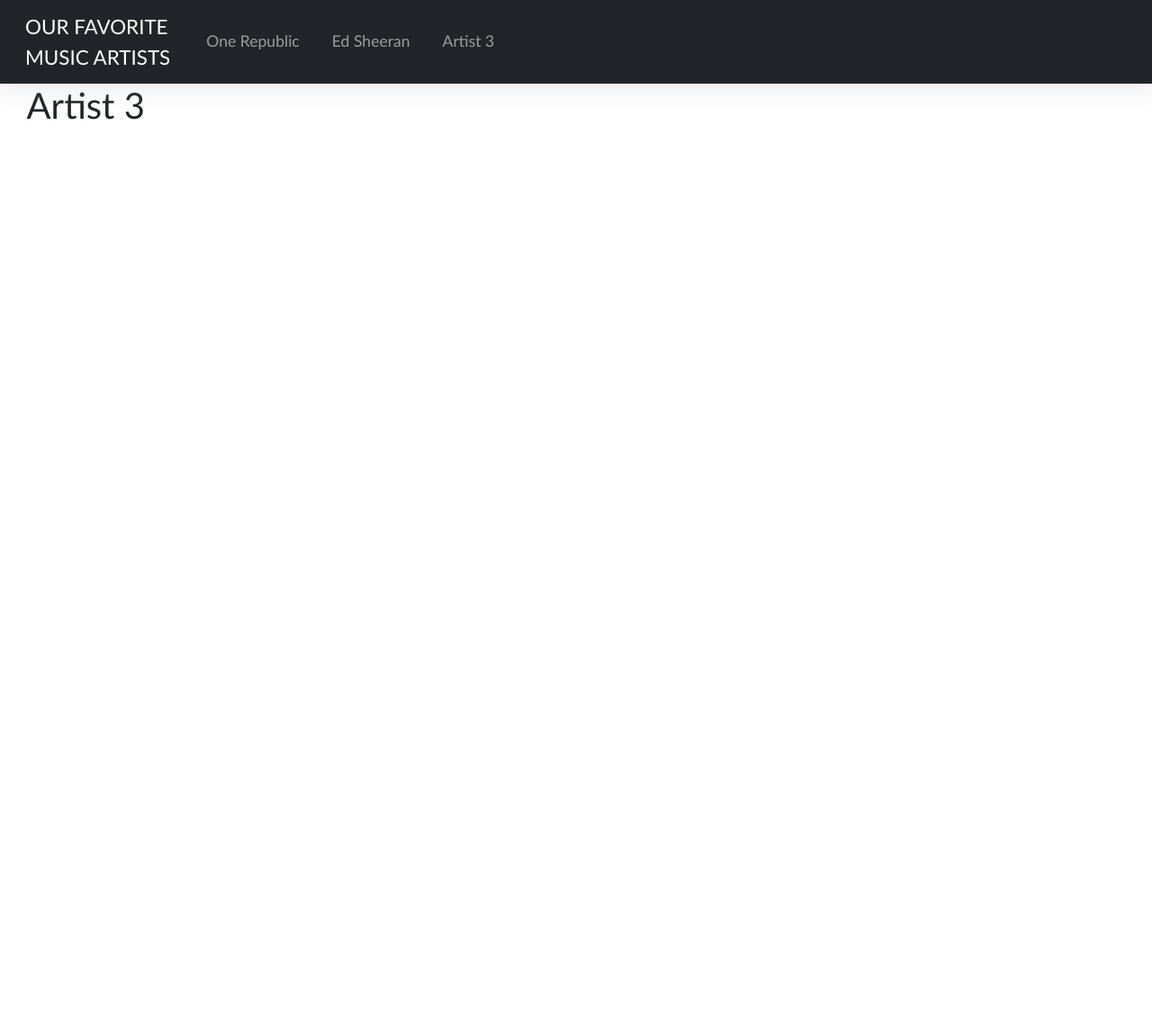
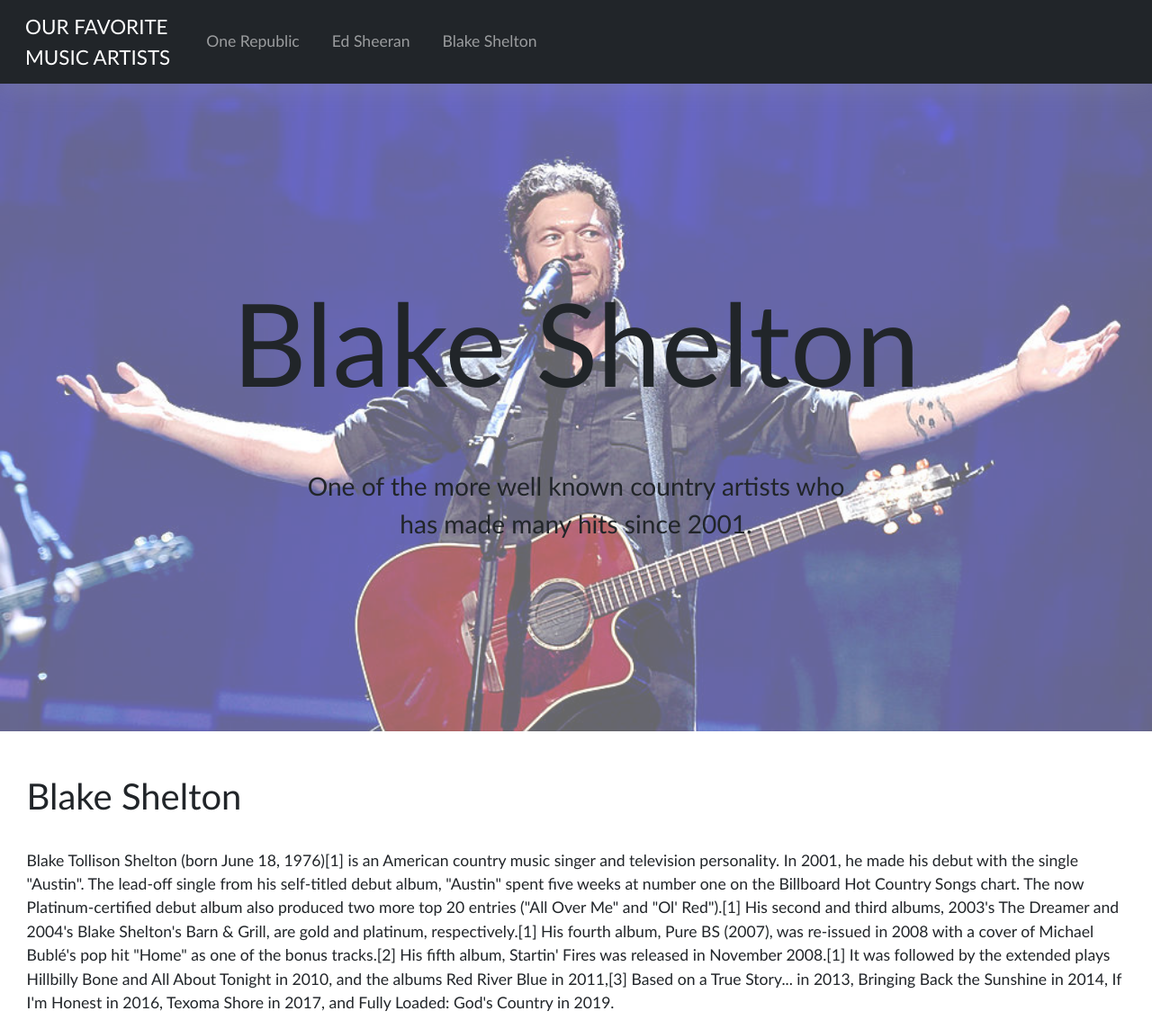
Before and after one commit to cladams7905/CS260_CreativeProject1, a plain HTML site: page artist3.html in a window 1280 px wide. Shown: the whole page at 90% size. Before the commit the page ends 800 px from the top, so only its background shows below. Drawn offline with nearby package versions, Linux system fonts and the light colour scheme.

Commit message:
Finished artist 3 and main page

```diff
--- a/artist3.html
+++ b/artist3.html
@@ -28,7 +28,7 @@
                 <a class="nav-link" href="artist2.html">Ed Sheeran</a>
               </li>
               <li class="nav-item">
-                <a class="nav-link" href="artist3.html">Artist 3</a>
+                <a class="nav-link" href="artist3.html">Blake Shelton</a>
               </li>
             </ul>
           </div>
@@ -37,9 +37,18 @@
       <!--Navbar end-->
 
       <!--Main content start-->
+      <div class="img-container">
+        <img class="banner-img" style="opacity:0.6;"  src="images/shelton1.jpg"/>
+        <div class='text-container'>
+          <div class="text-centered lg">Blake Shelton</div>
+          <div class="text-bottom md">One of the more well known country artists who has made many hits since 2001.</div>
+        </div>
+      </div>
       <div class="main-container">
         <div class='container-fluid'>
-            <h1>Artist 3</h1>
+          <h1> <br> Blake Shelton<br> </h1>
+          <p><br> Blake Tollison Shelton (born June 18, 1976)[1] is an American country music singer and television personality. In 2001, he made his debut with the single "Austin". The lead-off single from his self-titled debut album, "Austin" spent five weeks at number one on the Billboard Hot Country Songs chart. The now Platinum-certified debut album also produced two more top 20 entries ("All Over Me" and "Ol' Red").[1]
+          His second and third albums, 2003's The Dreamer and 2004's Blake Shelton's Barn & Grill, are gold and platinum, respectively.[1] His fourth album, Pure BS (2007), was re-issued in 2008 with a cover of Michael Bublé's pop hit "Home" as one of the bonus tracks.[2] His fifth album, Startin' Fires was released in November 2008.[1] It was followed by the extended plays Hillbilly Bone and All About Tonight in 2010, and the albums Red River Blue in 2011,[3] Based on a True Story... in 2013, Bringing Back the Sunshine in 2014, If I'm Honest in 2016, Texoma Shore in 2017, and Fully Loaded: God's Country in 2019.</p>
         </div>
       </div>
       <!--Main content end-->
--- a/ken-styles.css
+++ b/ken-styles.css
@@ -4,6 +4,10 @@
 
 .text-left {
   position: absolute;
+
+}
+.text-left2 {
+  position: absolute;
 }
 .tl{
   font-size:2vw;
```
Also changed, not shown: artist1.html (+1 -1 lines), artist2.html (+1 -1 lines), index.html (+2 -2 lines), images/shelton1.jpg (added).
